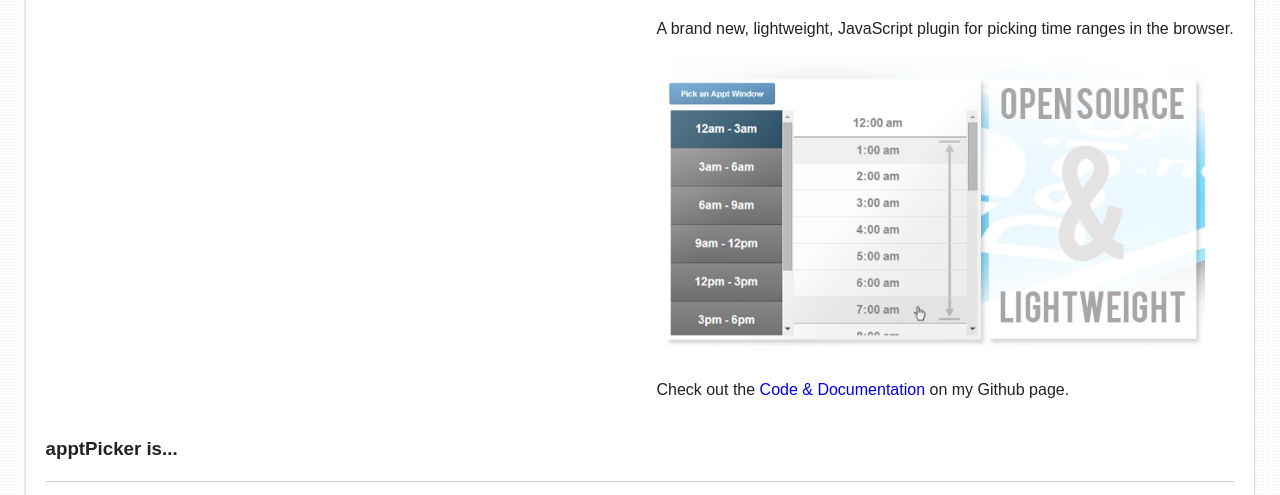
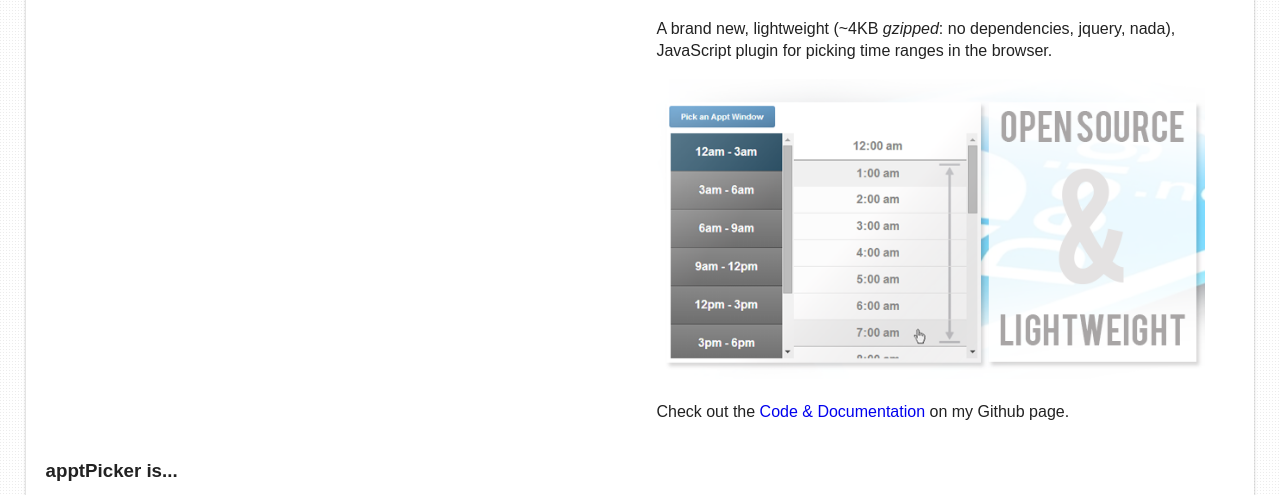
Before and after one commit to 6eDesign/apptPicker, a website: page index.html in a window 1280 px wide. Shown: the part 239-734 px from the top of the page. Drawn offline with Linux system fonts and the light colour scheme.

Commit message:
Update docs

```diff
--- a/gulpfile.js
+++ b/gulpfile.js
@@ -35,7 +35,7 @@ var dist = {
 
 gulp.task('scripts:dist', function() {
   return gulp.src(dist.files)
-    // .pipe(uglify())
+    .pipe(uglify())
     .pipe(concat(dist.outfile))
     .pipe(gulp.dest(output + 'js/'))
     .pipe(livereload());
--- a/index.html
+++ b/index.html
@@ -59,7 +59,7 @@
 				<h1 class="subheading">Introducting apptPicker</h1>
 				<h4>by 6eDesign.net</h4>
 				<p>
-					A brand new, lightweight, JavaScript plugin for picking time ranges in the browser.
+					A brand new, lightweight (~4KB <em>gzipped</em>: no dependencies, jquery, nada), JavaScript plugin for picking time ranges in the browser.
 				</p>
 				<img src="./dist/img/demo/demo-image1.png" style="max-width: 95%; height: auto;">
 				<p>
```
Also changed, not shown: README.md, dist/js/apptPicker.min.js.
